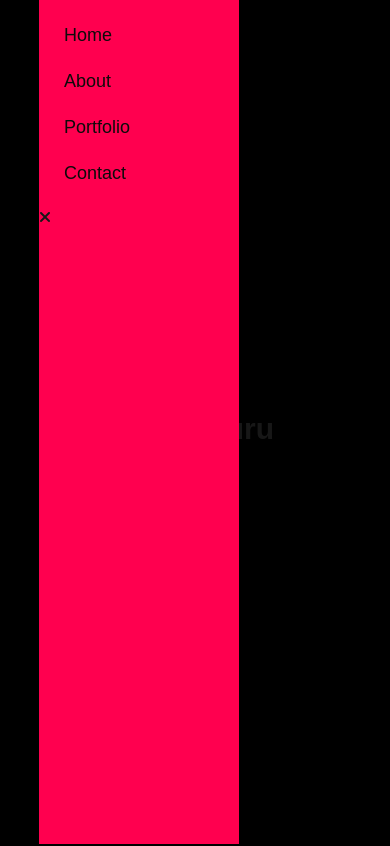
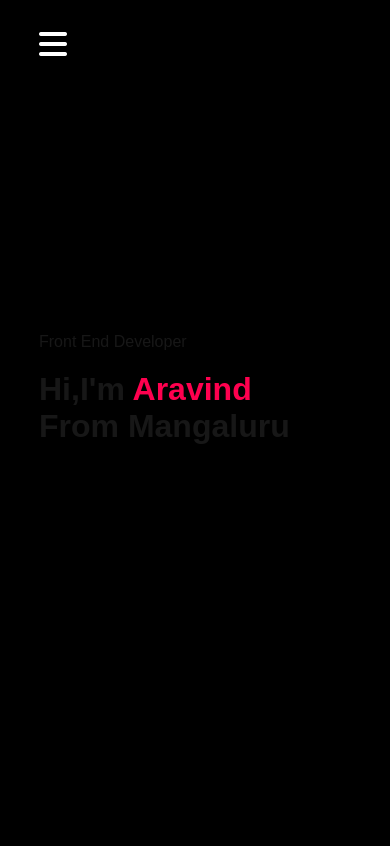
Before and after one commit to reddyjv/Myportfolio, a plain HTML site: page index.html in a window 390 px wide. Shown: the top 846 px of the page. Drawn offline with Linux system fonts and the light colour scheme.

Commit message:
Add files via upload

```diff
--- a/index.html
+++ b/index.html
@@ -170,48 +170,44 @@
 </div>
 
 <script>
-  var tablinks=document.getElementsByClassName("tab-links");
-  var tabcontents=document.getElementsByClassName("tab-contents");
+  var tablinks = document.getElementsByClassName("tab-links");
+  var tabcontents = document.getElementsByClassName("tab-contents");
 
-  function opentab(tabname){
-    for(tablink of tablinks){
+  function opentab(tabname) {
+    for (tablink of tablinks) {
       tablink.classList.remove("active-link");
     }
-    for(tabcontent of tabcontents){
+    for (tabcontent of tabcontents) {
       tabcontent.classList.remove("active-tab");
     }
     event.currentTarget.classList.add("active-link");
     document.getElementById(tabname).classList.add("active-tab");
   }
-</script>
 
-<script>
-  var sidemenu=document.getElementById("sidemenu");
-  function openmenu(){
-    sidemenu.style.right="0";
+  var sidemenu = document.getElementById("sidemenu");
+  function openmenu() {
+    sidemenu.style.right = "0";
   }
-  function closemenu(){
-    sidemenu.style.right="-200";
+  function closemenu() {
+    sidemenu.style.right = "-200px";
   }
-</script>
 
-<script>
-  const scriptURL = 'https://script.google.com/macros/s/AKfycbxDmEvITQxlTlS2a3MxfGaHDbVzov2OxHmAZFH579_qnABS4uDBK-QtBlLIcjl3A4Ln/exec'
-  const form = document.forms['submit-to-google-sheet']
-  const msg=document.getElementById("msg")
+  const scriptURL = 'https://script.google.com/macros/s/AKfycbxDmEvITQxlTlS2a3MxfGaHDbVzov2OxHmAZFH579_qnABS4uDBK-QtBlLIcjl3A4Ln/exec';
+  const form = document.forms['submit-to-google-sheet'];
+  const msg = document.getElementById("msg");
 
   form.addEventListener('submit', e => {
-    e.preventDefault()
-    fetch(scriptURL, { method: 'POST', body: new FormData(form)})
+    e.preventDefault();
+    fetch(scriptURL, { method: 'POST', body: new FormData(form) })
       .then(response => {
-        msg.innerHTML="Message sent successfully"
-        setTimeout(function(){
-          msg.innerHTML=""
-        },5000)
-        form.reset()
+        msg.innerHTML = "Message sent successfully!";
+        setTimeout(function () {
+          msg.innerHTML = "";
+        }, 5000);
+        form.reset();
       })
-      .catch(error => console.error('Error!', error.message))
-  })
+      .catch(error => console.error('Error!', error.message));
+  });
 </script>
 </body>
 </html>
--- a/style.css
+++ b/style.css
@@ -394,3 +394,59 @@ nav .fas{
   margin-top: -40px;
   display: block;
 }
+@media (max-width: 768px) {
+  .container {
+    width: 90%;
+
+  }
+
+  #header .header-text h1 {
+    font-size: 2.5rem;
+  }
+
+  #about .row,
+  #contact .row {
+    flex-direction: column;
+  }
+
+  #header nav ul {
+    flex-direction: column;
+    display: none;
+  }
+
+  #header nav ul.side {
+    display: flex;
+    position: fixed;
+    right: -200px;
+    top: 0;
+    background: #333;
+    height: 100%;
+    width: 200px;
+    flex-direction: column;
+    justify-content: center;
+    align-items: center;
+    transition: 0.3s;
+  }
+
+  #header nav i {
+    display: block;
+    color: #fff;
+    font-size: 2rem;
+    cursor: pointer;
+  }
+}
+
+@media (max-width: 480px) {
+  #header .header-text h1 {
+    font-size: 2rem;
+  }
+
+  #portfolio .work {
+    flex: 1 100%;
+  }
+
+  #contact .contact-left,
+  #contact .contact-right {
+    flex: 1 100%;
+  }
+}
```
